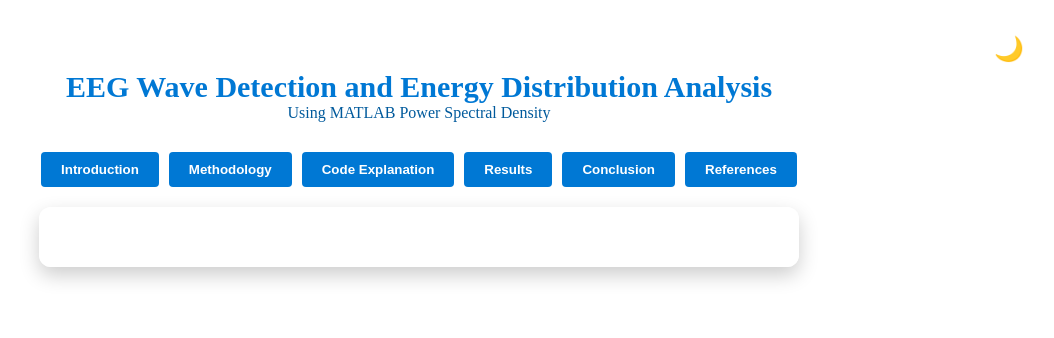
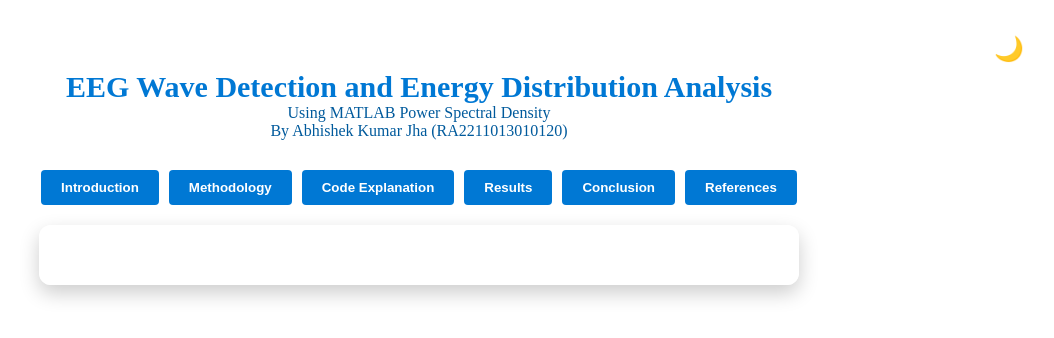
Before and after one commit to MedAviTech12/Avi-Portfolio, a plain HTML site: page index.html in a window 1280 px wide. Shown: the whole page, without its empty margins (221-1275 px from the left). Drawn offline with Linux system fonts and the light colour scheme.

Commit message:
Updated HTML

```diff
--- a/index.html
+++ b/index.html
@@ -11,6 +11,7 @@
     <header>
       <h1>EEG Wave Detection and Energy Distribution Analysis</h1>
       <p>Using MATLAB Power Spectral Density</p>
+      <p>By Abhishek Kumar Jha (RA2211013010120)</p>
       <button id="theme-toggle" onclick="toggleDarkMode()">
         <span id="theme-icon">🌞</span> Toggle Theme
       </button>
```
